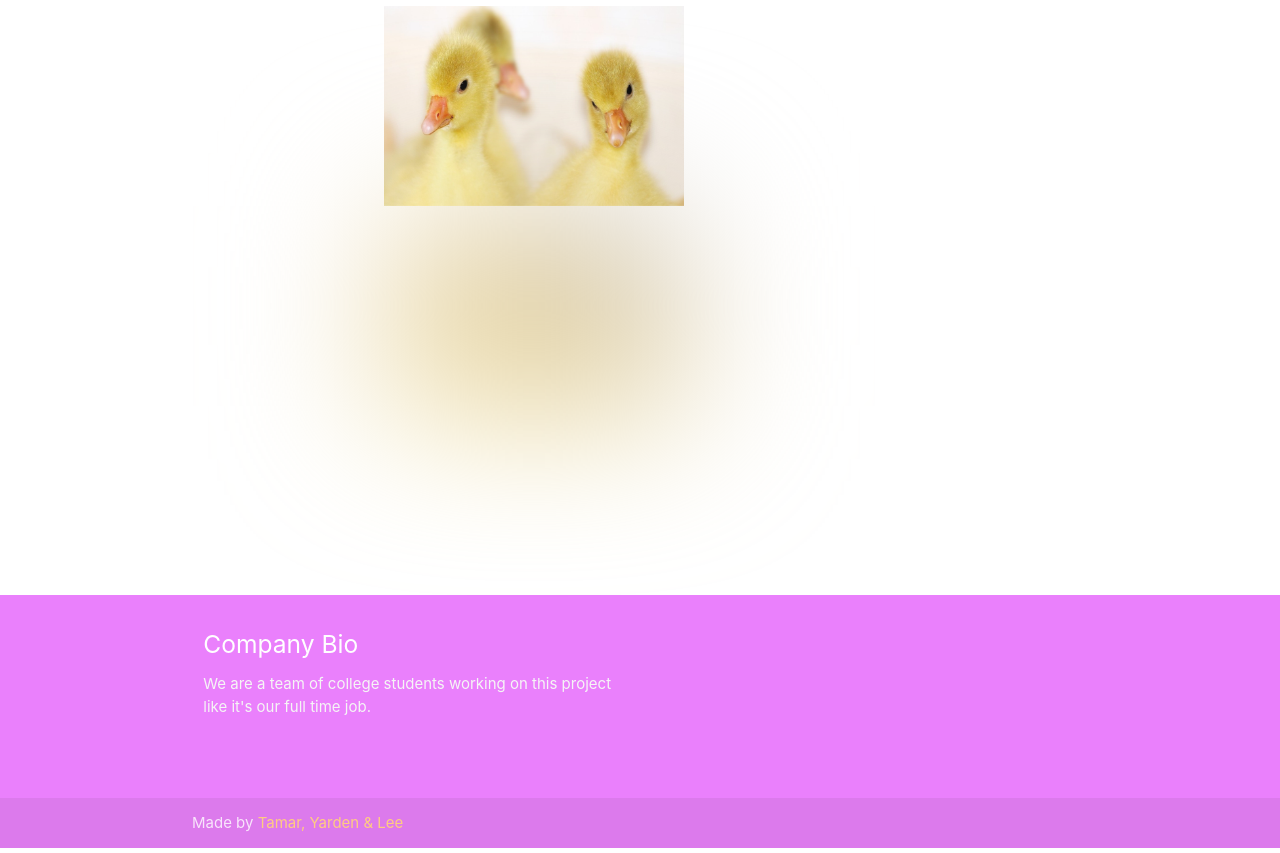
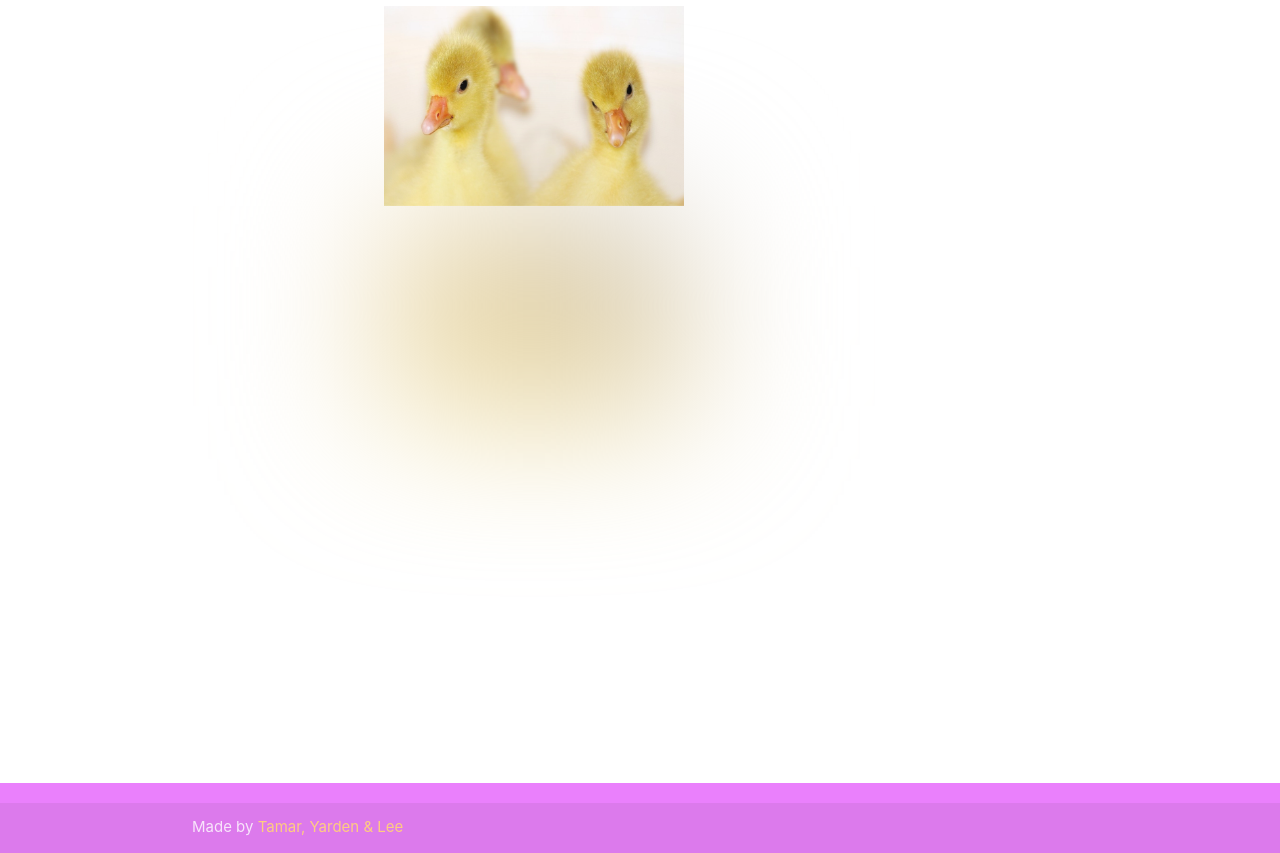
Before and after one commit to temp-defualt/SpotTheDiff, a plain HTML site: page index.html in a window 1280 px wide. Shown: the part 73-926 px from the top of the page. Drawn offline with Linux system fonts and the light colour scheme.

Commit message:
updating text
text update

```diff
--- a/index.html
+++ b/index.html
@@ -42,8 +42,10 @@
             </ul>
 
             <ul id="nav-mobile" class="sidenav">
-                <li><a href="#"><i class="material-icons">menu</i></a></li>
-                <li class="bold"><a href="index.html" class="waves-effect waves-teal">Home</a></li>
+                <li><a href="#"><i class="material-icons">menu</i></a>
+                </li>
+                <li class="bold"><a href="index.html" class="waves-effect waves-teal">Home</a>
+                </li>
             </ul>
             <a href="#" data-target="nav-mobile" class="sidenav-trigger"><i class="material-icons">menu</i></a>
         </div>
@@ -60,22 +62,18 @@
         </div>
     </div>
 
-
+    <div class="section">
+        <br />
+        <br />
+        <br />
+        <br />
+        <br />
+        <br />
+        <br />
+    </div>
 
 
     <footer class="page-footer purple accent-1">
-        <div class="container">
-            <div class="row">
-                <div class="col l6 s12">
-                    <h5 class="white-text">Company Bio</h5>
-                    <p class="grey-text text-lighten-4">We are a team of college students working on this project like it's our full time job.</p>
-                    <br />
-                    <br />
-
-
-                </div>
-            </div>
-        </div>
         <div class="footer-copyright">
             <div class="container">
                 Made by <a class="orange-text text-lighten-3" href="#">Tamar, Yarden & Lee</a>
```
